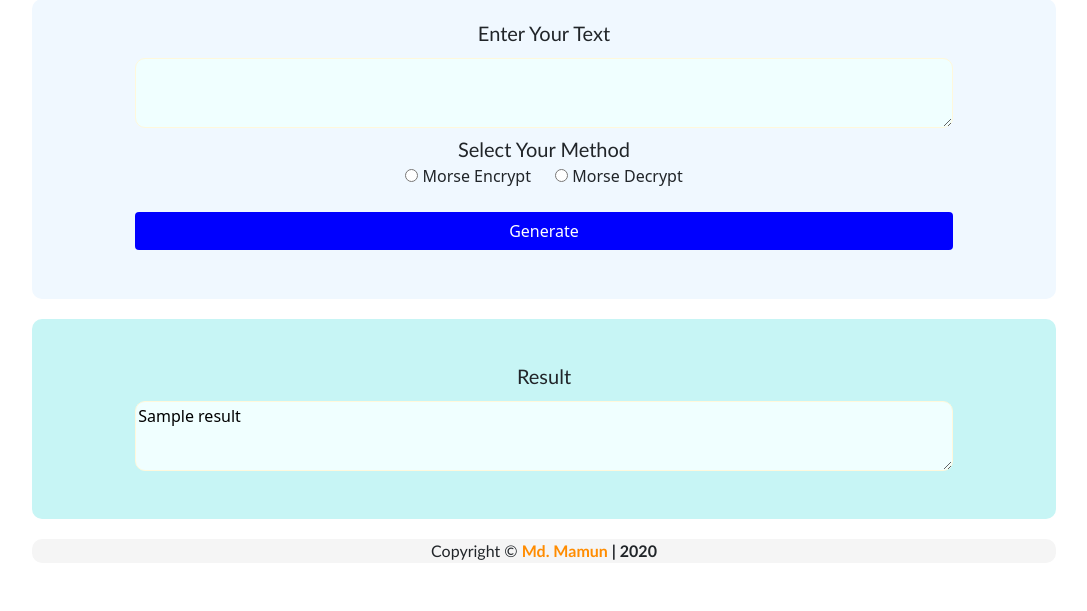
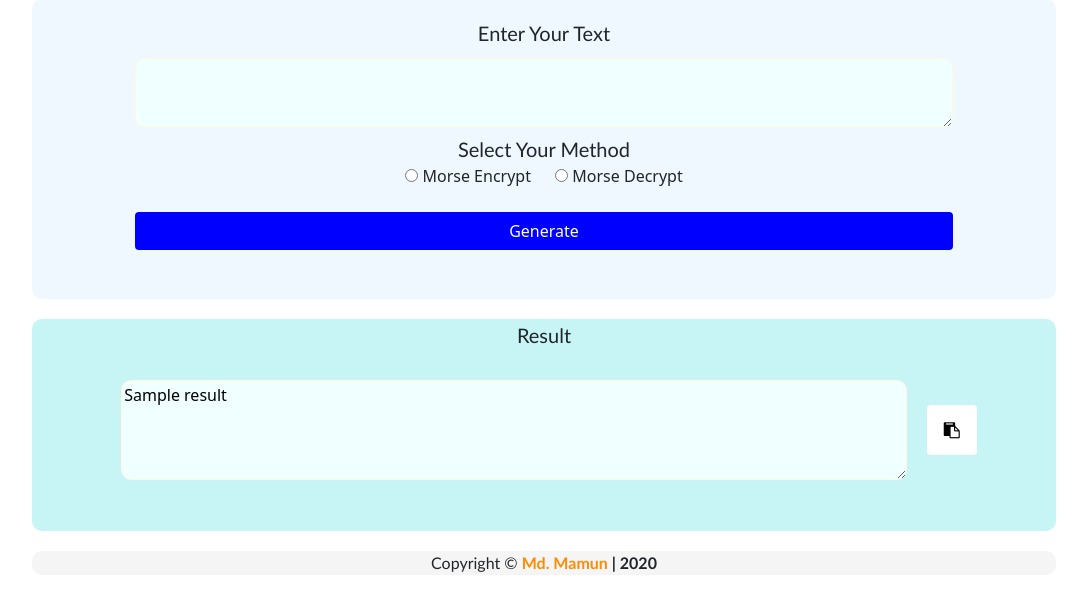
Before and after one commit to MamunKhan71/MorseCode, a Flask app: template templates/index.html in a window 1280 px wide. Shown: the part 71-682 px from the top of the page, without its empty margins (96-1183 px from the left). Run offline with Flask 3, Linux system fonts and the light colour scheme; the template is opened without the code that fills it: most values are stand-ins (such as "Sample title", 1, 10 or a date in 2020).

Commit message:
Code Improvements!

```diff
--- a/app.py
+++ b/app.py
@@ -1,9 +1,7 @@
 from flask import Flask, render_template, request, redirect, url_for
 import datetime
 
-app = Flask(__name__, template_folder='E:/Mini Programming/MorseCodeWeb/templates', static_folder='E:/Mini '
-                                                                                                  'Programming'
-                                                                                                  '/MorseCodeWeb/static')
+app = Flask(__name__, template_folder='E:/AWS/MorseCode/templates', static_folder='E:/AWS/MorseCode/static')
 year = datetime.datetime.now().year
 
 
--- a/static/css/styles.css
+++ b/static/css/styles.css
@@ -41,6 +41,16 @@ textarea{
     font-size: 20px;
     text-align: center;
 }
+.btn1{
+    background-color: blue;
+    border: 1px;
+    border-radius: 4px;
+    color: white;
+    float: right;
+    width: 30px;
+    margin-right: 20px;
+    margin-bottom: 30px;
+}
 .btn{
     background-color: blue;
     color: white;
@@ -67,3 +77,63 @@ a{
     text-decoration: none;
     color: darkorange;
 }
+.btn-copy {
+  display: inline-block;
+  position: absolute;
+  left: 10px;
+  top: 10px;
+  padding: 5px;
+  background-color: #fff;
+  border: none;
+  cursor: pointer;
+  font-size: 18px;
+  color: #555;
+}
+
+.btn-copy:hover {
+  color: #000;
+}
+
+.fa-copy:before {
+  content: "\f0c5";
+}
+    .input-group {
+        position: relative;
+        display: flex;
+        align-items: center;
+    }
+    .input-group textarea {
+        padding-right: 80%;
+    }
+    .input-group button {
+        position: absolute;
+        right: 5px;
+        top: 5px;
+        height: calc(100% - 10px);
+    }
+.textarea-wrapper {
+    display: flex;
+    align-items: center;
+    justify-content: center;
+    padding: 20px;
+}
+
+.textarea-wrapper textarea {
+    margin-left: 20px;
+    width: 80%;
+    height: 100px;
+    margin-bottom: 30px;
+}
+
+.textarea-wrapper button {
+    border-top: black;
+    background-color: white;
+    color: black;
+    margin-left: 20px;
+    border: 1px;
+    border-radius: 4px;
+    width: 50px;
+    height: 50px;
+    margin-right: 10px;
+    margin-bottom: 20px;
+}
--- a/templates/index.html
+++ b/templates/index.html
@@ -4,6 +4,7 @@
       <link href="https://cdn.jsdelivr.net/npm/bootstrap@5.0.2/dist/css/bootstrap.min.css" rel="stylesheet" integrity="sha384-EVSTQN3/azprG1Anm3QDgpJLIm9Nao0Yz1ztcQTwFspd3yD65VohhpuuCOmLASjC" crossorigin="anonymous">
       <script src="https://cdn.jsdelivr.net/npm/bootstrap@5.0.2/dist/js/bootstrap.bundle.min.js" integrity="sha384-MrcW6ZMFYlzcLA8Nl+NtUVF0sA7MsXsP1UyJoMp4YLEuNSfAP+JcXn/tWtIaxVXM" crossorigin="anonymous"></script>
       <link rel="stylesheet" href="../static/css/styles.css">
+      <link href="https://cdnjs.cloudflare.com/ajax/libs/font-awesome/4.7.0/css/font-awesome.min.css" rel="stylesheet">
       <meta charset="UTF-8">
       <meta name="viewport"
          content="width=device-width, user-scalable=no, initial-scale=1.0, maximum-scale=1.0, minimum-scale=1.0">
@@ -37,16 +38,30 @@
             <td align="center">
                <form>
                   <label for="input" class="label2">Result</label><br>
+                  <div class="textarea-wrapper">
                      {% if result %}
-                            <textarea>{{ result }}</textarea>
+                     <textarea id="result">{{ result }}</textarea>
                      {% endif %}
+                     <button onclick="copyToClipboard()"><i class="fa fa-clipboard fa-xl" aria-hidden="true"></i></button>
+                  </div>
                </form>
             </td>
          </tr>
+      </table>
       </table>
       <footer>
          <p>Copyright &copy; <b><a href="https://www.linkedin.com/in/mdmamun99/">Md. Mamun</a> | {{ year }}</b></p>
       </footer>
       {% endblock %}
+      <script>
+         function copyToClipboard() {
+           var copyText = document.getElementById("result");
+           copyText.select();
+           copyText.setSelectionRange(0, 99999);
+           document.execCommand("copy");
+           alert("Copied to clipboard!");
+         }
+
+      </script>
    </body>
 </html>
```
Lines whose indentation alone changed are shown as unchanged.
